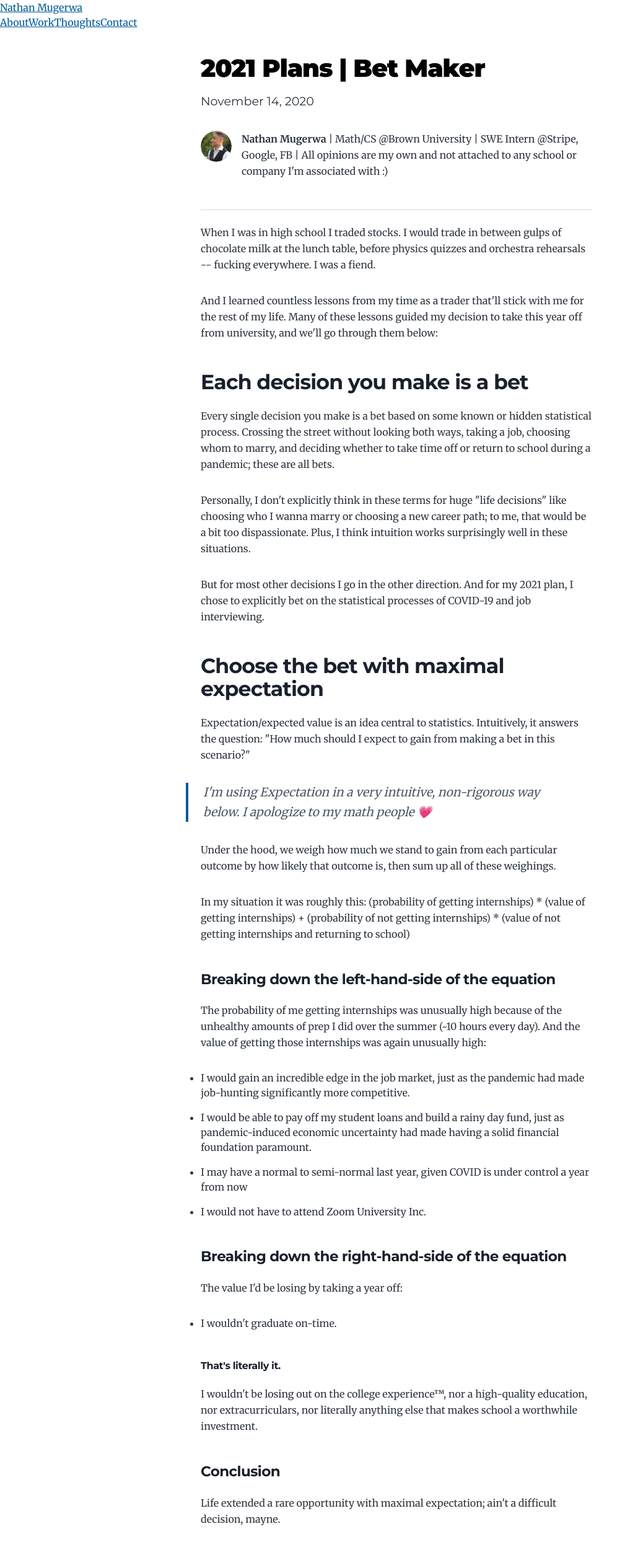
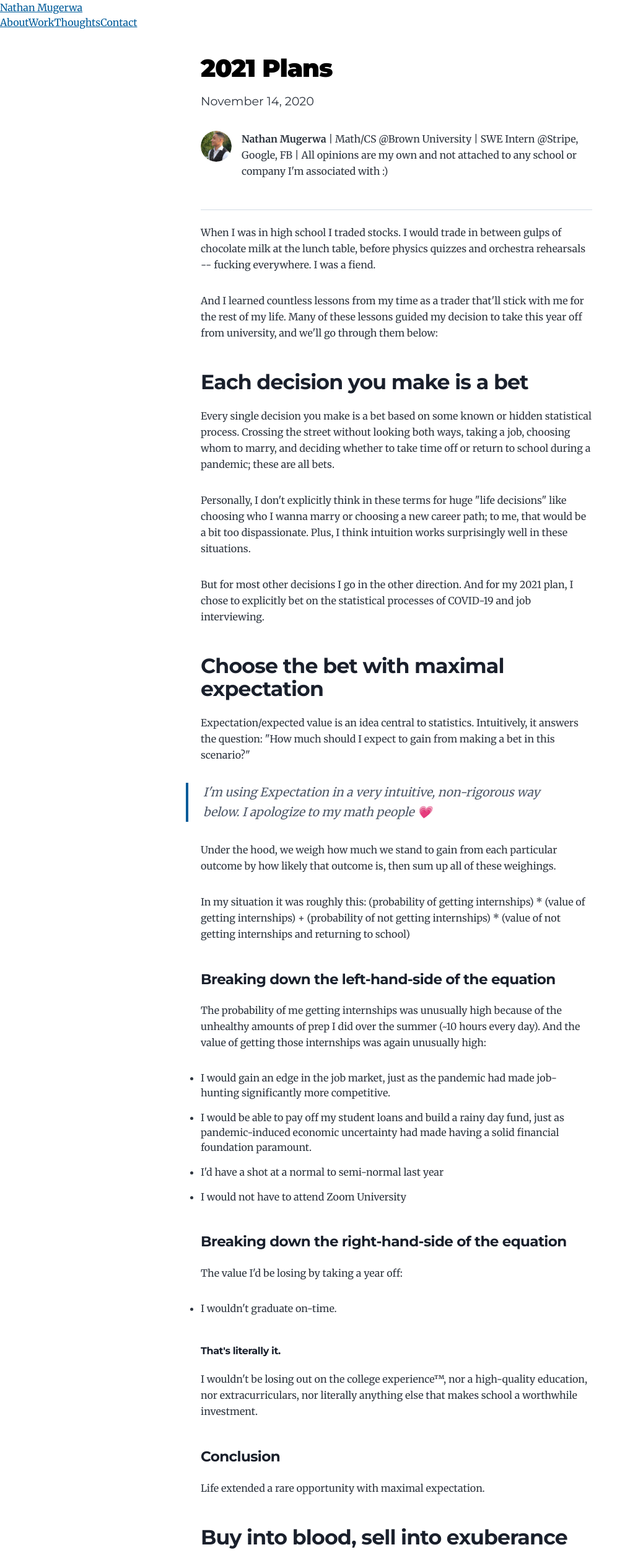
Before and after one commit to jnmugerwa/jnmugerwa.github.io, a Gatsby site: page /bet-maker/ in a window 1280 px wide. Shown: the top 2509 px of the page at 62% size, without its empty margins (0-1017 px from the left). Built offline with nearby package versions, Linux system fonts and the light colour scheme; Gatsby itself is replaced by a stand-in of ours.

Commit message:
Blog edits.

```diff
--- a/content/blog/bet-maker/index.md
+++ b/content/blog/bet-maker/index.md
@@ -1,5 +1,5 @@
 ---
-title: 2021 Plans | Bet Maker
+title: 2021 Plans
 date: "2020-11-14"
 description: "My first post; some details of my 2021 professional/academic plan and the rationale behind it."
 ---
@@ -28,10 +28,10 @@ In my situation it was roughly this:
 #### Breaking down the left-hand-side of the equation
 The probability of me getting internships was unusually high because of the unhealthy amounts of prep I did over the summer (~10 hours every day). And the value of getting those internships was again unusually high:
 
-- I would gain an incredible edge in the job market, just as the pandemic had made job-hunting significantly more competitive.
+- I would gain an edge in the job market, just as the pandemic had made job-hunting significantly more competitive.
 - I would be able to pay off my student loans and build a rainy day fund, just as pandemic-induced economic uncertainty had made having a solid financial foundation paramount.
-- I may have a normal to semi-normal last year, given COVID is under control a year from now
-- I would not have to attend Zoom University Inc.
+- I'd have a shot at a normal to semi-normal last year
+- I would not have to attend Zoom University
 
 #### Breaking down the right-hand-side of the equation
 The value I'd be losing by taking a year off:
@@ -42,7 +42,7 @@ The value I'd be losing by taking a year off:
 I wouldn't be losing out on the college experience™, nor a high-quality education, nor extracurriculars, nor literally anything else that makes school a worthwhile investment.
 
 #### Conclusion
-Life extended a rare opportunity with maximal expectation; ain't a difficult decision, mayne.
+Life extended a rare opportunity with maximal expectation.
 
 ## Buy into blood, sell into exuberance
 After evacuating campus in March, I immediately started planning to take a gap year. This was because I immediately recognized that:
@@ -53,7 +53,7 @@ After evacuating campus in March, I immediately started planning to take a gap y
 This reasoning is similar to why times of chaos tend to reveal extraordinary opportunities in the financial markets.
 
 ## When fortune is in your favor, place bets more aggressively
-In trading, the strength of a strategy changes over time. This is why traders are always staring at 30 fucking monitors: they're processing information in order to update their view on how strong their strategies are. And when they discern their strategies are in a stronger position, they deploy more capital (at least you Kelly Criterion mfs do).
+In trading, the strength of a strategy changes over time. This is why traders are always staring at 30 fucking monitors: they're processing information in order to update their view on how strong their strategies are. And when they discern their strategies are in a stronger position, they deploy more capital (at least you Kelly Criterion heads do).
 
 This thinking underlies one of my motivations for taking four internships in a row rather than one, two or three. When I was applying, I had spent ~10 hours a day studying algorithms for the previous 3 months. This meant that, at that moment, the probability of me passing any technical interview was near its global maximum; "fortune was in my favor". And so I applied to every interesting/difficult-to-get-into company I could think of and ended up getting offers with a +90% success rate.
 
@@ -72,8 +72,9 @@ But genuinely, it hurt so bad. I had sacrificed so much of my free time, mental
 #### But I didn't give up because I knew that I was progressing at a rate that guaranteed eventual success
 I kept an Excel sheet where I tracked all of my weaknesses, how many hours I was working, how efficient those hours were, and my general interview performance. At the end of that cycle I had zero offers. But this Excel sheet showed unwavering growth:
 
-- In the beginning, I could not pass first round interviews. Towards the end, I was consistently making it to 2nd rounds and even final rounds
+- In the beginning, I could not pass first round interviews. Towards the end, I was consistently making it to 2nd rounds and even final rounds.
 - The number of unique, high-relevance problems I had done was growing across all areas (i.e. Tree problems, graph problems, binary search problems, ...). My weaknesses were getting smaller every day.
+- My skillset was growing every week through the independent projects and courses I was completing.
 
 I was getting better at a pace that would allow me to be extremely prepared for the next cycle, should I keep preparing; and I did.
 
```
Also changed, not shown: content/assets/gatsby-icon.png.
